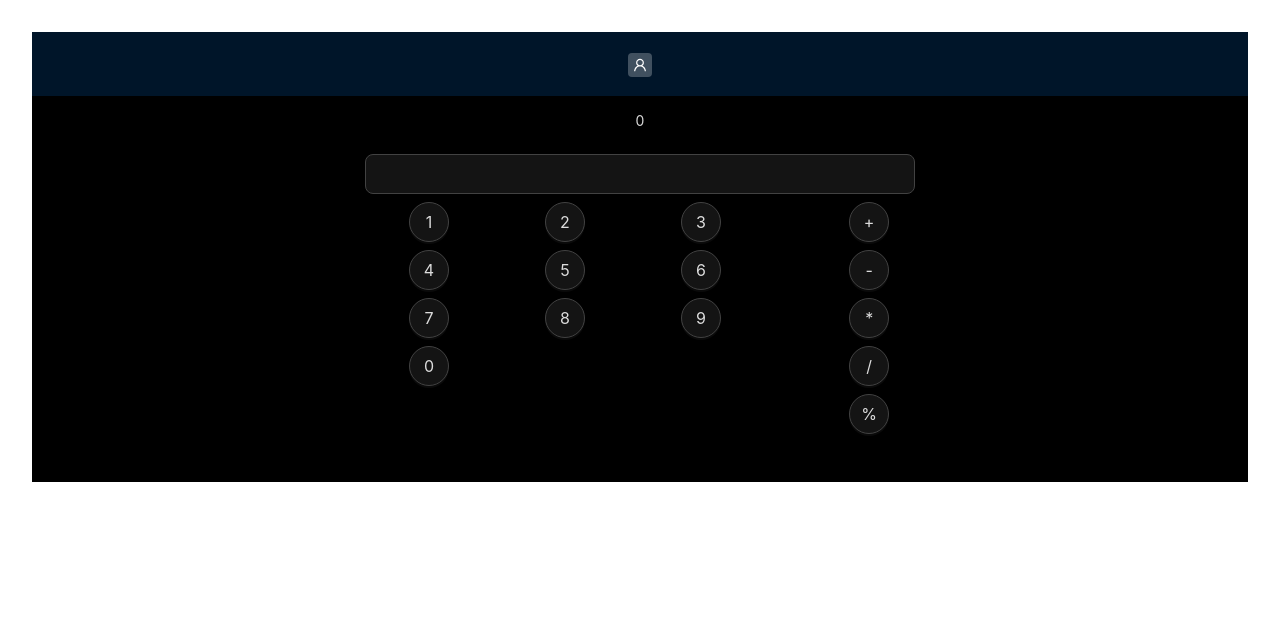
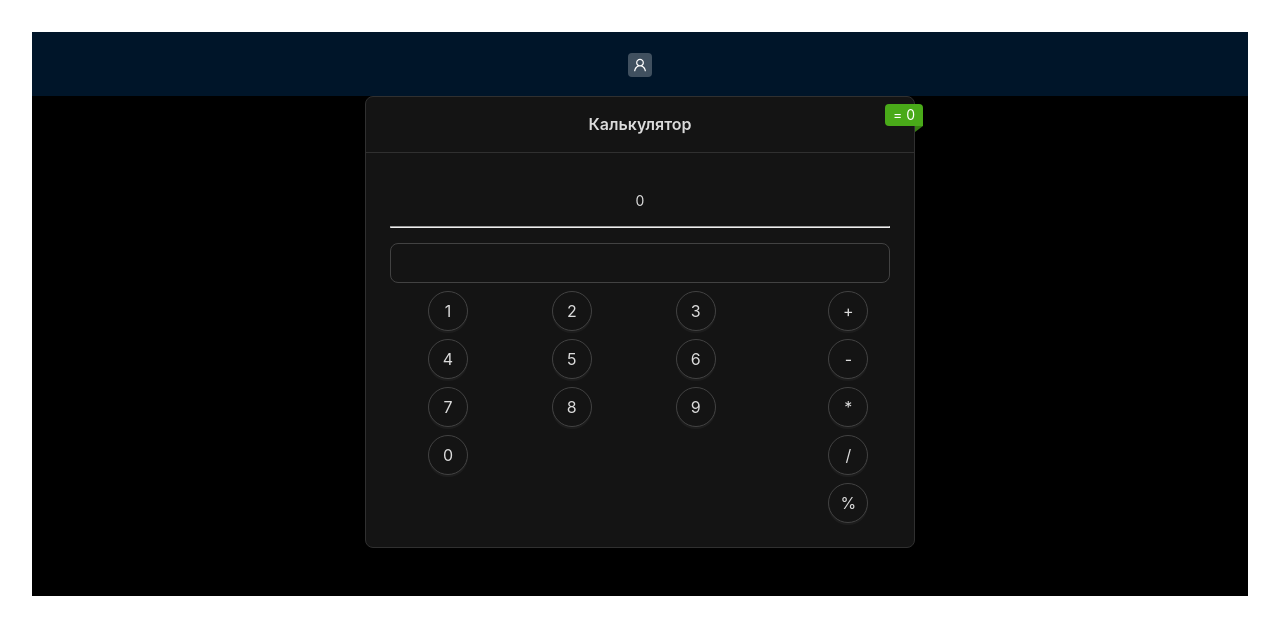
Before and after one commit to RunHurryYou/PopovTaskGitMiddleFrontedCourse, a React (Vite) app: page / in a window 1280 px wide. Shown: the top 634 px of the page. Built offline with nearby package versions, Linux system fonts and the light colour scheme.

Commit message:
feat(Calculator.tsx): finish logic calculator

```diff
--- a/src/components/Calculator/Calculator.tsx
+++ b/src/components/Calculator/Calculator.tsx
@@ -1,4 +1,4 @@
-import {Button, Col, Input, Layout, Row, Typography} from 'antd';
+import {Badge, Button, Card, Col, Input, Layout, Row} from 'antd';
 import {useState} from 'react';
 import {isEmpty} from 'lodash';
 
@@ -21,14 +21,18 @@ export const Calculator = () => {
     }
   }
 
+  const onAddNumber = (newNumber: string | number) => {
+    setCurrentNumber(`${currentNumber}${newNumber}`);
+  }
+
   const onChange = (newNumber: string | number) => {
-    setCurrentNumber(`${currentNumber}${newNumber}`);
+    setCurrentNumber(`${newNumber}`);
   }
 
   const calc = () => {
     const calcArr = [...historyList];
     calcArr.pop();
-    return  eval(calcArr.join(' ')) || 0;
+    return eval(calcArr.join(' ')) || 0;
   }
 
   return (
@@ -39,12 +43,21 @@ export const Calculator = () => {
       <Layout.Content>
         <Row gutter={[0, 8]}>
           <Col span={24}>
-            <Typography>
+            <Badge.Ribbon
+              color={'green'}
+              text={`= ${calc()}`}
+            >
+              <Card
+                title="Калькулятор"
+                size="default"
+              >
+                <Layout.Content>
+                  <Row gutter={[0, 8]}>
+                    <Col span={24}>
                       <p>
-                {historyList.join(' ')}
+                        {historyList.join(' ') || '0'}
                       </p>
-              <p>{calc()}</p>
-            </Typography>
+                      <hr />
                     </Col>
                     <Col span={24}>
                       <Input
@@ -57,7 +70,7 @@ export const Calculator = () => {
                       <Row gutter={[8, 8]}>
                         {numberActions.map(n => (
                           <Col span={7} key={n}>
-                  <Button onClick={() => onChange(n)} shape={'circle'} size={'large'}>{n}</Button>
+                            <Button onClick={() => onAddNumber(n)} shape={'circle'} size={'large'}>{n}</Button>
                           </Col>
                         ))}
                       </Row>
@@ -73,6 +86,11 @@ export const Calculator = () => {
                     </Col>
                   </Row>
                 </Layout.Content>
+              </Card>
+            </Badge.Ribbon>
+          </Col>
+        </Row>
+      </Layout.Content>
     </Layout>
   );
 }
```
Lines whose indentation alone changed are shown as unchanged.
